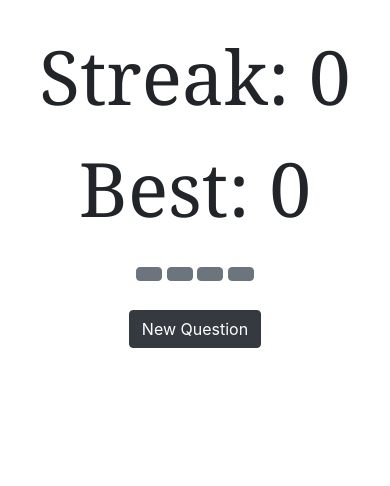
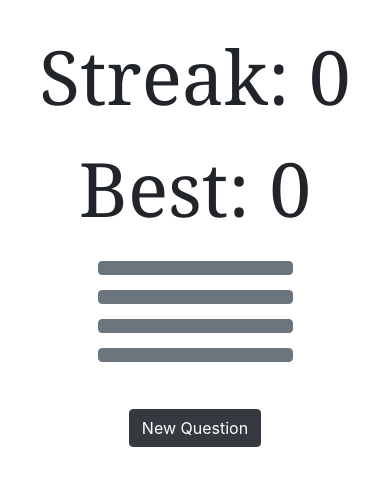
Before and after one commit to NicRobson/EndlessTrivia, a plain HTML site: page index.html in a window 390 px wide. Drawn offline with nearby package versions, Linux system fonts and the light colour scheme; no server answers.

Commit message:
fix: better UI for mobile

```diff
--- a/index.html
+++ b/index.html
@@ -1,6 +1,11 @@
 <!DOCTYPE html>
 <html>
     <head>
+        <meta charset="utf-8">
+        <meta name="viewport" content="width=device-width, initial-scale=1">
+
+        <meta name="description" content="Simple trivia game">
+        <title>Endless Trivia</title>
         <link rel="stylesheet" href="style.css">
 
         <!-- Include JQuery -->
--- a/style.css
+++ b/style.css
@@ -1,10 +1,5 @@
 body {
     background-color: rgb(188, 255, 255);
-}
-
-button {
-    font-size: 30px;
-    border: 1px;
 }
 
 #score {
@@ -24,17 +19,23 @@ button {
     padding-right: 10%;
 }
 
-#buttons {
-    text-align: center;
-    padding-left: 10%;
-    padding-right: 10%;
+#buttons button {
+    color: white;
+    cursor: pointer;
+    width: 50%;
+    display: block;
+    align-content: center;
+    font-size: 25px;
+    margin: 15px auto 0 auto;
 }
 
-.answers {
-    font-size: 10px;
+.answer button:not(:last-child) {
+    border-bottom: none;
+    margin-top: 25px;
 }
 
 #newButton {
     padding-top: 25px;
     text-align: center;
+    font-size: 50px;
 }
```
